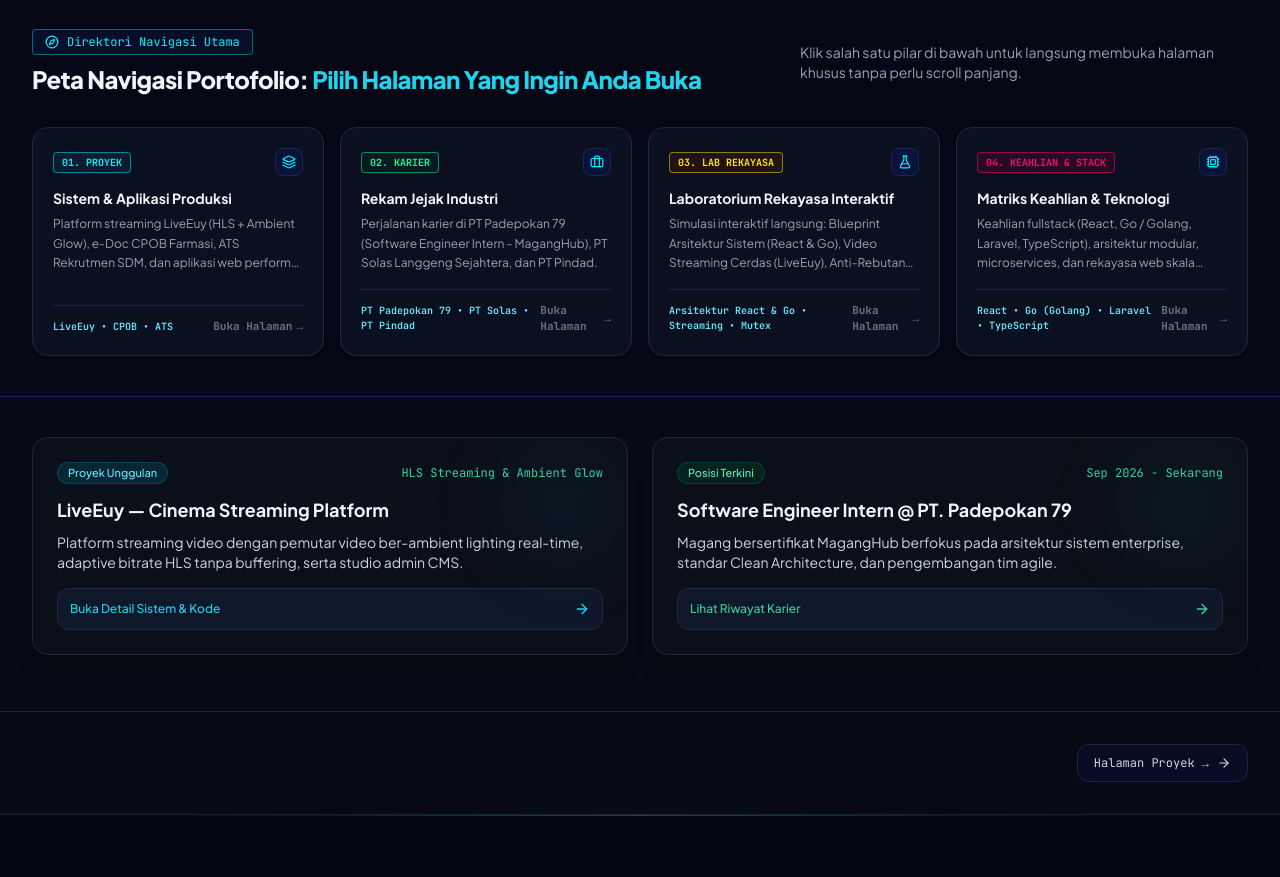
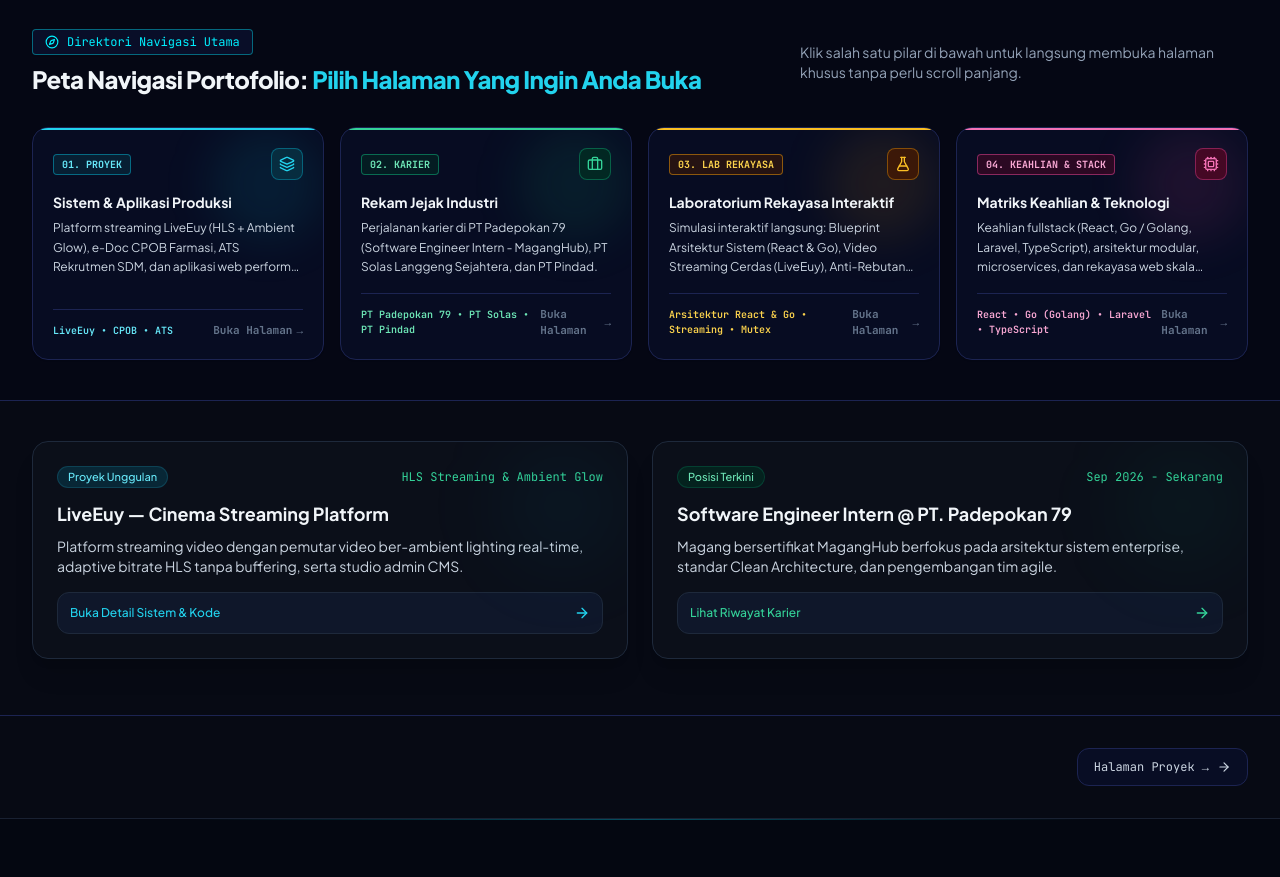
Before and after one commit to rafliadipratama/portfolio-rafli, a React (Vite) app: page / in a window 1280 px wide. Shown: the part 920-1797 px from the top of the page. Built offline with nearby package versions, Linux system fonts and the light colour scheme.

Commit message:
style(directory): harmonize top portfolio grid coloring and icon styling with lower lab cards

```diff
--- a/src/components/PortfolioDirectory.tsx
+++ b/src/components/PortfolioDirectory.tsx
@@ -12,21 +12,20 @@ interface PortfolioDirectoryProps {
 export const PortfolioDirectory: React.FC<PortfolioDirectoryProps> = ({ onNavigate }) => {
   const { language } = useLanguage();
 
-  const directories: {
-    id: string;
-    targetPage: DirectoryTarget;
-    badge: string;
-    badgeColor: string;
-    title: { id: string; en: string };
-    desc: { id: string; en: string };
-    icon: React.ComponentType<{ className?: string }>;
-    highlight: string;
-  }[] = [
+  const directories = [
     {
       id: 'projects',
-      targetPage: 'projects',
+      targetPage: 'projects' as DirectoryTarget,
       badge: '01. PROYEK',
-      badgeColor: 'border-[#00f0ff]/50 text-[#00f0ff] bg-cyan-950/40',
+      badgeColor: 'border-cyan-500/50 text-cyan-300 bg-cyan-950/50',
+      accentBar: 'bg-cyan-400',
+      iconBox: 'bg-cyan-950/80 border-cyan-500/40 text-cyan-400 group-hover:border-cyan-400 group-hover:bg-cyan-900/50',
+      glow: 'bg-cyan-500/10',
+      hoverBorder: 'hover:border-cyan-500/60 hover:shadow-cyan-500/10',
+      titleHover: 'group-hover:text-cyan-300',
+      arrowColor: 'text-cyan-400',
+      highlightColor: 'text-cyan-300',
+      actionHover: 'group-hover:text-cyan-400',
       title: {
         id: 'Sistem & Aplikasi Produksi',
         en: 'Production Systems & Apps'
@@ -40,9 +39,17 @@ export const PortfolioDirectory: React.FC<PortfolioDirectoryProps> = ({ onNaviga
     },
     {
       id: 'experience',
-      targetPage: 'experience',
+      targetPage: 'experience' as DirectoryTarget,
       badge: '02. KARIER',
-      badgeColor: 'border-[#00ff9d]/50 text-[#00ff9d] bg-emerald-950/40',
+      badgeColor: 'border-emerald-500/50 text-emerald-300 bg-emerald-950/50',
+      accentBar: 'bg-emerald-400',
+      iconBox: 'bg-emerald-950/80 border-emerald-500/40 text-emerald-400 group-hover:border-emerald-400 group-hover:bg-emerald-900/50',
+      glow: 'bg-emerald-500/10',
+      hoverBorder: 'hover:border-emerald-500/60 hover:shadow-emerald-500/10',
+      titleHover: 'group-hover:text-emerald-300',
+      arrowColor: 'text-emerald-400',
+      highlightColor: 'text-emerald-300',
+      actionHover: 'group-hover:text-emerald-400',
       title: {
         id: 'Rekam Jejak Industri',
         en: 'Industrial Track Record'
@@ -56,9 +63,17 @@ export const PortfolioDirectory: React.FC<PortfolioDirectoryProps> = ({ onNaviga
     },
     {
       id: 'labs',
-      targetPage: 'labs',
+      targetPage: 'labs' as DirectoryTarget,
       badge: '03. LAB REKAYASA',
-      badgeColor: 'border-[#ffe600]/50 text-[#ffe600] bg-amber-950/40',
+      badgeColor: 'border-amber-500/50 text-amber-300 bg-amber-950/50',
+      accentBar: 'bg-amber-400',
+      iconBox: 'bg-amber-950/80 border-amber-500/40 text-amber-400 group-hover:border-amber-400 group-hover:bg-amber-900/50',
+      glow: 'bg-amber-500/10',
+      hoverBorder: 'hover:border-amber-500/60 hover:shadow-amber-500/10',
+      titleHover: 'group-hover:text-amber-300',
+      arrowColor: 'text-amber-400',
+      highlightColor: 'text-amber-300',
+      actionHover: 'group-hover:text-amber-400',
       title: {
         id: 'Laboratorium Rekayasa Interaktif',
         en: 'Interactive Engineering Labs'
@@ -72,9 +87,17 @@ export const PortfolioDirectory: React.FC<PortfolioDirectoryProps> = ({ onNaviga
     },
     {
       id: 'skills',
-      targetPage: 'skills',
+      targetPage: 'skills' as DirectoryTarget,
       badge: '04. KEAHLIAN & STACK',
-      badgeColor: 'border-[#ff007f]/50 text-[#ff007f] bg-pink-950/40',
+      badgeColor: 'border-pink-500/50 text-pink-300 bg-pink-950/50',
+      accentBar: 'bg-pink-400',
+      iconBox: 'bg-pink-950/80 border-pink-500/40 text-pink-400 group-hover:border-pink-400 group-hover:bg-pink-900/50',
+      glow: 'bg-pink-500/10',
+      hoverBorder: 'hover:border-pink-500/60 hover:shadow-pink-500/10',
+      titleHover: 'group-hover:text-pink-300',
+      arrowColor: 'text-pink-400',
+      highlightColor: 'text-pink-300',
+      actionHover: 'group-hover:text-pink-400',
       title: {
         id: 'Matriks Keahlian & Teknologi',
         en: 'Technical Competencies & Stack'
@@ -133,32 +156,37 @@ export const PortfolioDirectory: React.FC<PortfolioDirectoryProps> = ({ onNaviga
                 viewport={{ once: true }}
                 transition={{ duration: 0.35, delay: idx * 0.08 }}
                 whileHover={{ y: -3 }}
-                className="group p-5 rounded-2xl bg-slate-900/60 border border-slate-800 hover:border-slate-700 hover:bg-slate-900/90 transition-all flex flex-col justify-between shadow-sm relative overflow-hidden text-left cursor-pointer"
+                className={`group p-5 rounded-2xl bg-[#080d24]/90 border border-[#1c2452] ${dir.hoverBorder} hover:bg-[#0c1232] transition-all flex flex-col justify-between shadow-sm relative overflow-hidden text-left cursor-pointer`}
               >
+                {/* Accent Top Indicator Bar */}
+                <div className={`absolute top-0 left-0 right-0 h-0.5 ${dir.accentBar}`} />
 
-                <div>
+                {/* Subtle Ambient Radial Glow */}
+                <div className={`absolute top-0 right-0 w-28 h-28 ${dir.glow} rounded-full blur-xl pointer-events-none`} />
+
+                <div className="relative z-10">
                   <div className="flex items-center justify-between gap-2 mb-3">
                     <span className={`text-[10px] font-mono font-bold px-2 py-0.5 rounded border ${dir.badgeColor}`}>
                       {dir.badge}
                     </span>
-                    <div className="w-7 h-7 rounded-lg bg-[#091238] border border-[#1c2452] flex items-center justify-center text-[#00f0ff] group-hover:border-[#00f0ff] transition-colors">
-                      <Icon className="w-3.5 h-3.5" />
+                    <div className={`w-8 h-8 rounded-lg border flex items-center justify-center transition-all ${dir.iconBox}`}>
+                      <Icon className="w-4 h-4" />
                     </div>
                   </div>
 
-                  <h3 className="text-sm font-bold text-slate-100 group-hover:text-[#00f0ff] transition-colors font-sans mb-1.5 flex items-center gap-1.5">
+                  <h3 className={`text-sm font-bold text-slate-100 ${dir.titleHover} transition-colors font-sans mb-1.5 flex items-center gap-1.5`}>
                     <span>{dir.title[language]}</span>
-                    <ArrowRight className="w-3.5 h-3.5 opacity-0 group-hover:opacity-100 transition-opacity text-[#00f0ff]" />
+                    <ArrowRight className={`w-3.5 h-3.5 opacity-0 group-hover:opacity-100 transition-opacity ${dir.arrowColor}`} />
                   </h3>
 
-                  <p className="text-xs text-slate-400 leading-relaxed font-sans line-clamp-3">
+                  <p className="text-xs text-slate-300 leading-relaxed font-sans line-clamp-3">
                     {dir.desc[language]}
                   </p>
                 </div>
 
-                <div className="mt-4 pt-3 border-t border-[#1c2452] flex items-center justify-between text-[11px] font-mono text-slate-400 w-full">
-                  <span className="text-[10px] text-cyan-300 font-semibold">{dir.highlight}</span>
-                  <span className="text-slate-500 group-hover:text-[#00f0ff] transition-colors flex items-center gap-1 font-bold">
+                <div className="mt-4 pt-3 border-t border-[#1c2452] flex items-center justify-between text-[11px] font-mono text-slate-400 w-full relative z-10">
+                  <span className={`text-[10px] ${dir.highlightColor} font-semibold`}>{dir.highlight}</span>
+                  <span className={`text-slate-500 ${dir.actionHover} transition-colors flex items-center gap-1 font-bold`}>
                     <span>{language === 'id' ? 'Buka Halaman' : 'Open Page'}</span>
                     <span>&rarr;</span>
                   </span>
```
